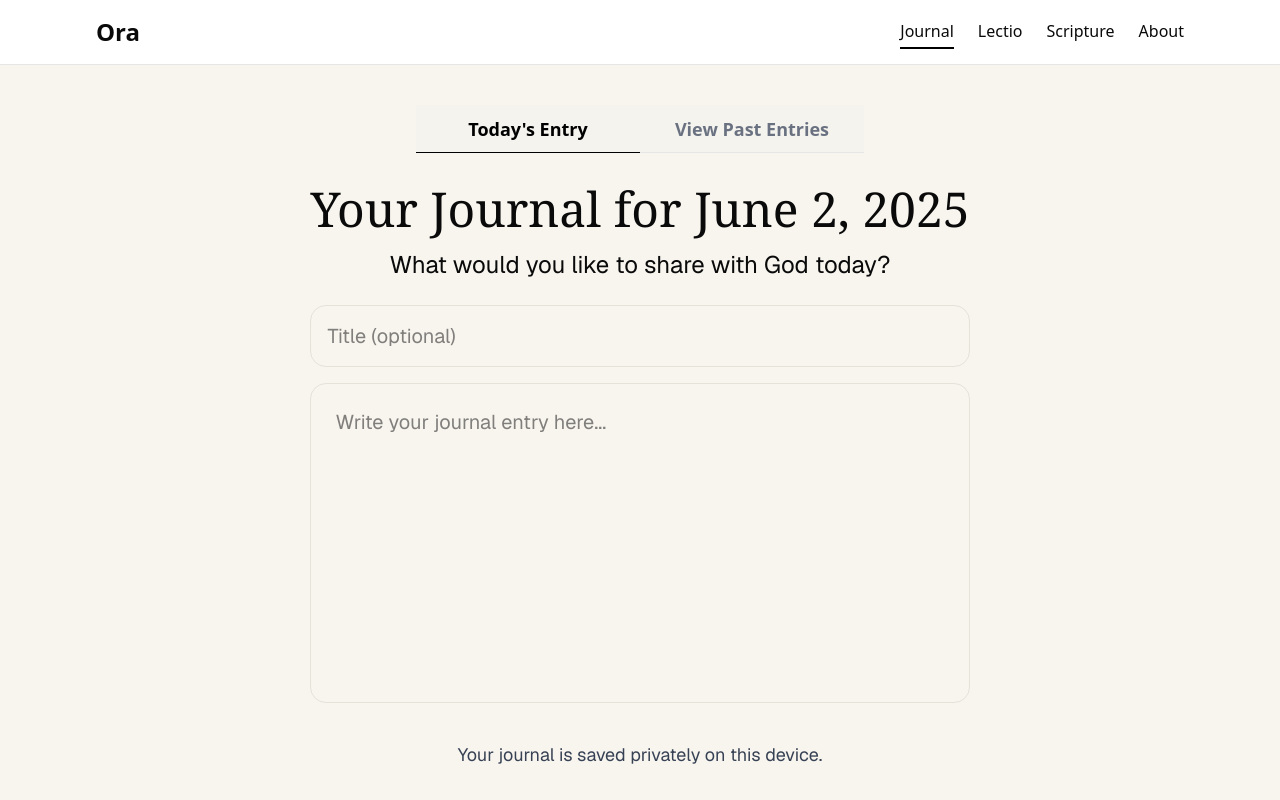
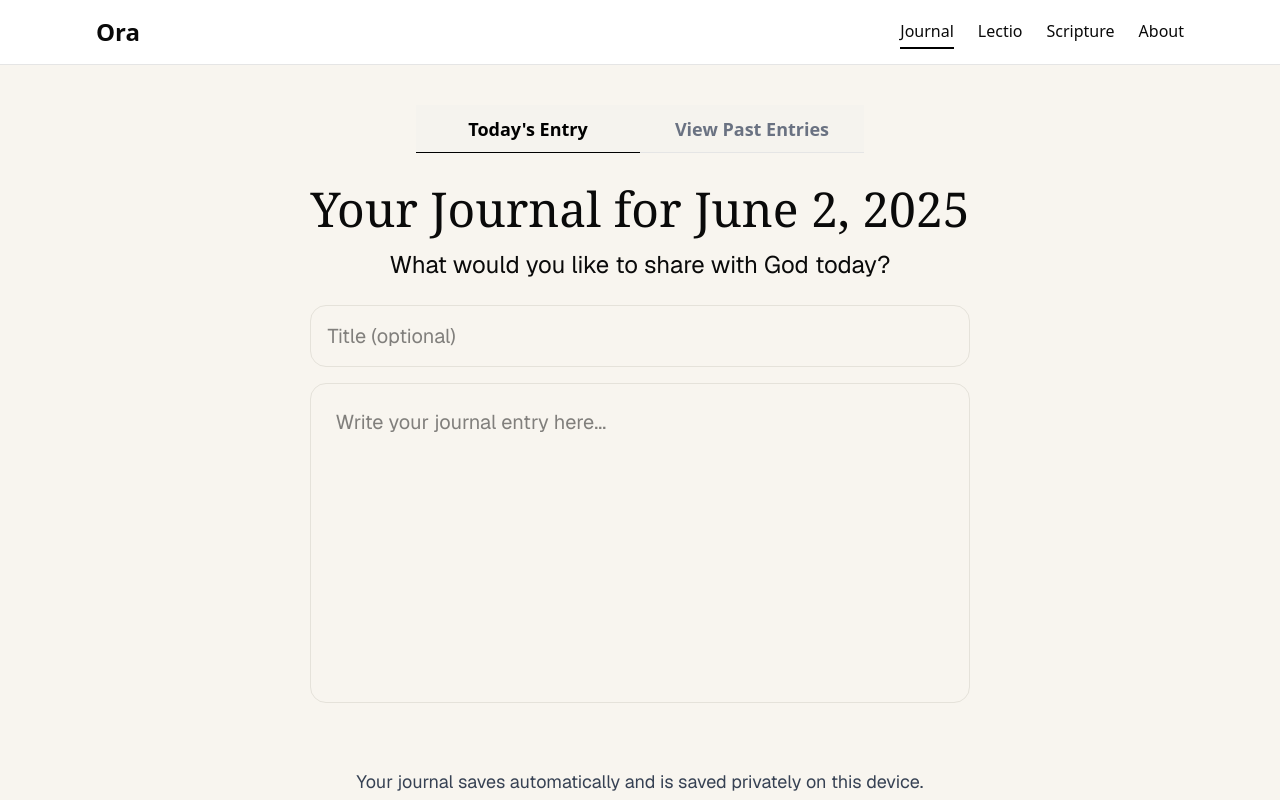
Before and after one commit to jeff-soriano/ora, a Next.js app: page /journal in a window 1280 px wide. Shown: the top 800 px of the page. Built offline with nearby package versions, Linux system fonts and the light colour scheme.

Commit message:
Improve debounce and ux of saved text

```diff
--- a/app/journal/page.tsx
+++ b/app/journal/page.tsx
@@ -41,7 +41,7 @@ export default function JournalPage() {
     debounceRef.current = setTimeout(() => {
       localStorage.setItem(`journal-${today}`, e.target.value);
       setStatus("Saved \u2713");
-    }, 1000); // 1 second debounce
+    }, 2000); // 2 second debounce
   }
 
   return (
@@ -70,9 +70,19 @@ export default function JournalPage() {
         placeholder="Write your journal entry here..."
       />
       {/* Saved Status */}
-      <div className="text-lg font-sans text-center mb-2">{status}</div>
+      <div className="text-lg font-sans text-center mb-2 min-h-[1.5em]">
+        <span
+          className={
+            status
+              ? "opacity-100 transition-opacity"
+              : "opacity-0 transition-opacity"
+          }
+        >
+          {status}
+        </span>
+      </div>
       <div className="text-lg font-sans text-center text-gray-700">
-        Your journal is saved privately on this device.
+        Your journal saves automatically and is saved privately on this device.
       </div>
     </div>
   );
```
